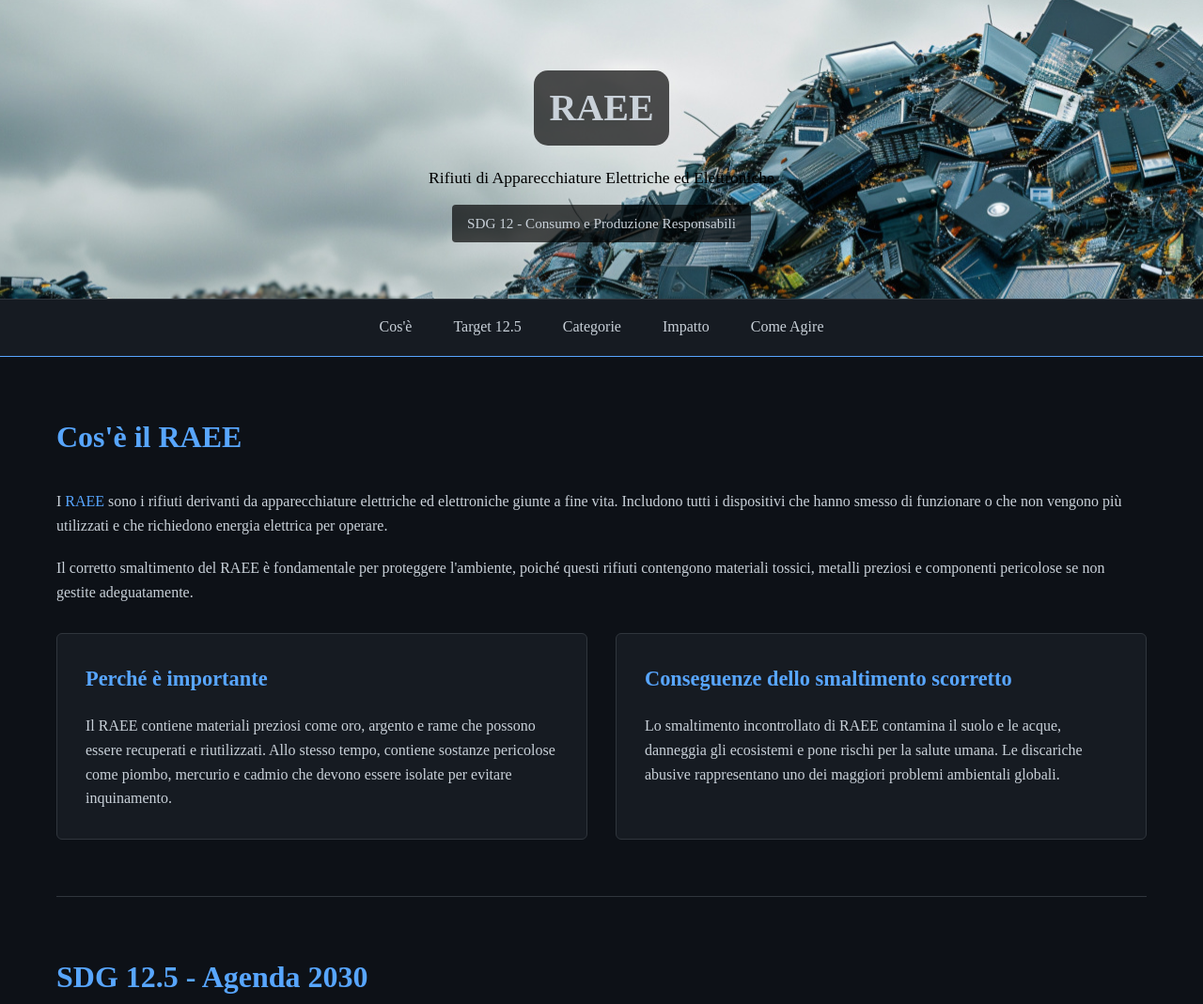
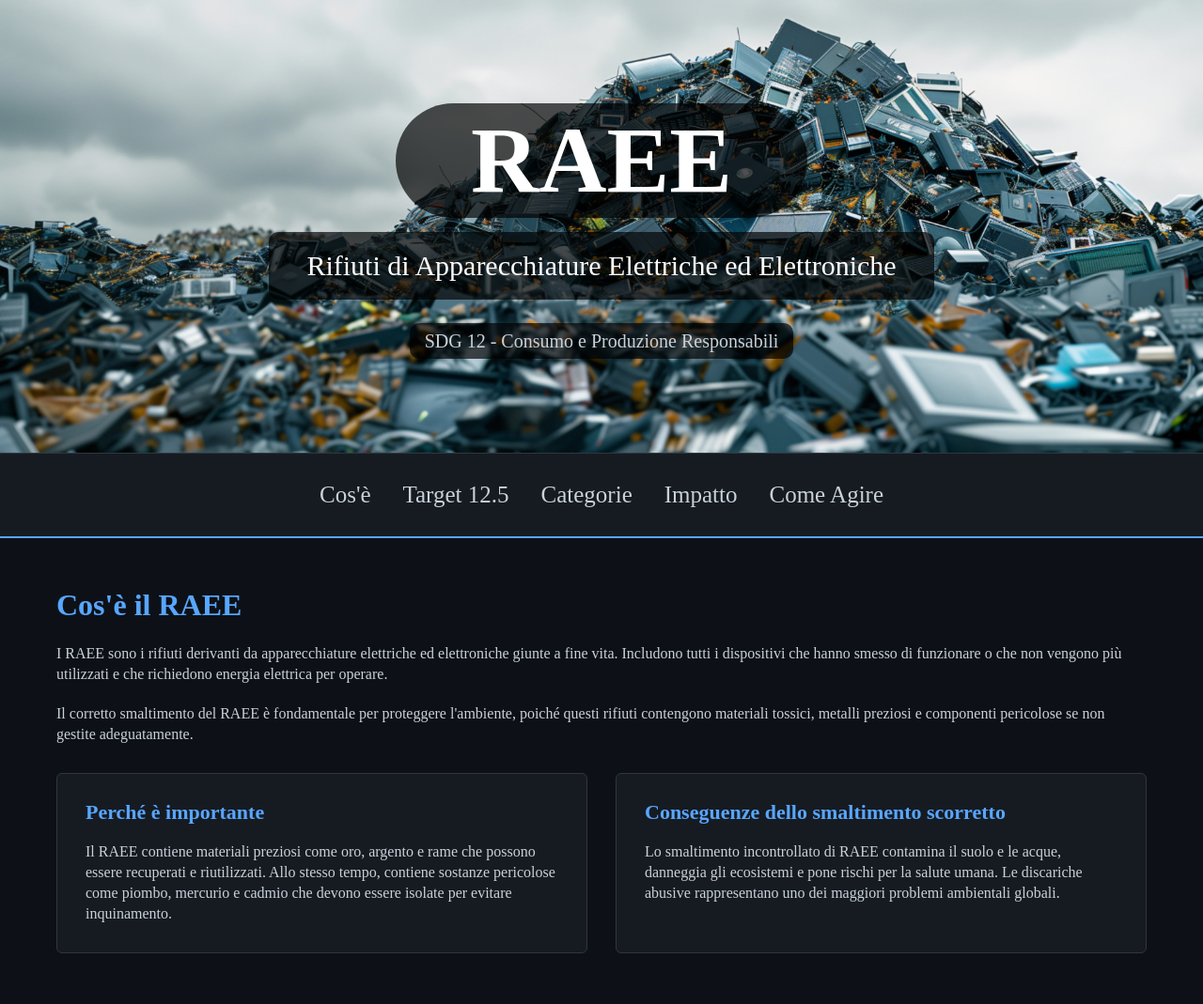
Before and after one commit to DARKWOLF60/Agenda_2030_RAEE, a plain HTML site: page index.html in a window 1280 px wide. Shown: the top 1069 px of the page at 94% size. Drawn offline with Linux system fonts and the light colour scheme; a web font is replaced by a local one.

Commit message:
Refactor code structure for improved readability and maintainability (final version)

```diff
--- a/index.html
+++ b/index.html
@@ -7,7 +7,7 @@
 
     <!-- Titolo della pagina visualizzato nel browser -->
     <title>RAEE - SDG 12.5 Agenda 2030</title>
-
+    <link rel="icon" href="Immagini/Logo_pagina.png">
     <!-- Link al file CSS esterno -->
     <link rel="stylesheet" href="style.css">
 </head>
@@ -15,8 +15,9 @@
     <!-- HEADER: Sezione introduttiva con titolo e badge SDG -->
     <header>
         <h1>RAEE</h1>
+
         <p>Rifiuti di Apparecchiature Elettriche ed Elettroniche</p>
-        <div class="sdg-badge">SDG 12 - Consumo e Produzione Responsabili</div>
+        <div class="sfondo_sottotitolo">SDG 12 - Consumo e Produzione Responsabili</div>
     </header>
 
     <!-- NAVIGAZIONE: Menu sticky con anchor links alle sezioni -->
@@ -206,11 +207,17 @@
 
             <h3>A livello comunitario</h3>
             <!-- Box evidenziato con azioni a livello comunitario -->
-            <div class="target-section">
-                <p>Promuovi iniziative di sensibilizzazione nella tua scuola e comunità. Organizza campagne di raccolta, informati sulle norme locali e condividi le buone pratiche con familiari e amici.</p>
-                <p>Supporta le politiche di responsabilità estesa del produttore (EPR) che incentivano le aziende a progettare prodotti più durevoli e riciclabili.</p>
+            <div class="grid-2">
+                <div class="card">
+                    <h3>Promuovi iniziativi</h3>
+                    <p>Promuovi iniziative di sensibilizzazione nella tua scuola e comunità. Organizza campagne di raccolta, informati sulle norme locali e condividi le buone pratiche con familiari e amici.</p>
+                </div>
+
+                <div class="card">
+                    <h3>EPR</h3>
+                    <p>Supporta le politiche di responsabilità estesa del produttore (EPR) che incentivano le aziende a progettare prodotti più durevoli e riciclabili.</p>
+                </div>
             </div>
-
             <h3>Come smaltire correttamente</h3>
             <!-- Lista delle opzioni di smaltimento corretto -->
             <div class="list-item">
@@ -235,7 +242,7 @@
     <!-- FOOTER: Informazioni di chiusura e credits -->
     <footer>
         <p><strong>RAEE e SDG 12.5 - Agenda 2030</strong></p>
-        <p>Progettato e fatto da: Solonaru Maxim, Tucci Giosué, Kevin Srna</p>
+        <p>Progettato e fatto da: Solonaru Maxim, Tucci Giosué, Kevin Habili</p>
         <p class="footer-source">Fonte: Direttiva UE 2012/19/UE, Agenzia delle Dogane e dei Monopoli, UNEP Global E-waste Monitor</p>
     </footer>
 </body>
--- a/style.css
+++ b/style.css
@@ -20,13 +20,12 @@
     font-weight: normal;
 }
 
-
 /* Stili generali del body */
 body {
     font-family:'NeverMind-Light';
     background-color: #0d1117;
     color: #c9d1d9;
-    line-height: 1.6;
+    line-height: 22px; /* 1.4em ≈ 22px */
 }
 
 /* ========================================
@@ -35,42 +34,57 @@ body {
 
 /* Header con gradiente blu e padding generoso */
 header {
-    /*background: linear-gradient(180deg, #000000 0%, #388bfd 100%);*/
+    /* background repeat: no-repeat per non farla ripetere */
+    /* background-size: cover per estenderla alla grandezza della pagina */
+    /* background: linear-gradient(180deg, #000000 0%, #388bfd 100%); */
+
     background-image: url('Immagini/Immagine_Header.jpeg');
-    padding: 60px 20px;
+    padding: 100px 20px;
     text-align: center;
     border-bottom: 1px solid #30363d;
     font-family: NeverMind-Bold;
-    background-position: 10% 10% ;
+    background-position: 10% 10%;
+    background-repeat: no-repeat;
+    background-size: cover;
+}
 
+/* Titolo principale H1 grande e bianco */
+header h1 {
+    display: block;
+    background-color: rgba(0, 0, 0, 0.678);
+    padding: 50px 80px;
+    border-radius: 100px;
+    margin: 10px auto;   /* auto per centrare */
+    font-size: 100px;
+    color: white;
+
+    width: fit-content;  /* si adatta al contenuto */
+    text-align: center;  /* testo centrato */
 }
 
 
-/* Titolo principale H1 grande e bianco */
-header h1 {
+/* Sottotitolo del header */
+header p {
+    display: block;
+    background-color: rgba(0, 0, 0, 0.678);
+    padding: 25px 40px;
+    border-radius: 10px;
+    margin: 15px auto;       /* auto per centrare */
+    font-size: 30px;
+    color: #ffffff;
+
+    width: fit-content;      /* si adatta al contenuto */
+    text-align: center;      /* testo centrato */
+}
+
+/* Badge SDG con background semi-trasparente */
+.sfondo_sottotitolo {
     display: inline-block;
     background-color: rgba(0, 0, 0, 0.678);
     padding: 8px 16px;
-    border-radius: 15px;
-    margin-top: 15px;
-    font-size: 40px;
-}
-
-/* Sottotitolo del header */
-header p {
-    font-size: 1.1em;
-    color: #000000;
-    font-weight: 300;
-}
-
-/* Badge SDG con background semi-trasparente */
-.sdg-badge {
-    display: inline-block;
-    background-color: rgba(0, 0, 0, 0.678);
-    padding: 8px 16px;
-    border-radius: 4px;
-    margin-top: 15px;
-    font-size: 0.95em;
+    border-radius: 10px;
+    margin-top: 10px;
+    font-size: 20px; /* 0.95em ≈ 15px */
 }
 
 /* ========================================
@@ -80,28 +94,35 @@ header p {
 /* Nav bar con posizione sticky */
 nav {
     background-color: #161b22;
-    padding: 0;
-    border-bottom: 1px solid #58a6ff;
-    position: sticky; /*Incolla la nav alla parte alta del schermo*/
-    top: 0px; /*Spacing della nav dal schermo*/
+    padding: 5px;
+    border-bottom: 2px solid #58a6ff;
+    position: sticky; /* Incolla la nav alla parte alta del schermo */
+    top: 0px; /* Spacing della nav dal schermo */
     text-align: center;
-
 }
 
 /* Link di navigazione con hover effect */
 nav a {
     display: inline-block;
-    padding: 16px 20px;
+    padding: 18px 15px;
     color: #c9d1d9;
     text-decoration: none;
-    border-bottom: 2px solid transparent;
-    transition: all 0.3s ease;
+    border-bottom: 10px solid transparent;
+    border-top: 10px solid transparent;
+    transition: all 0.5s ease;
+    font-size: 25px;
 }
 
 /* Hover effect: colore blu e border bottom */
 nav a:hover {
     color: #58a6ff;
-    border-bottom-color: #ffffff;
+    border-top-color: #58a6ff;
+    border-top-width: 5px;
+
+
+    border-bottom-color: #58a6ff;
+    border-bottom-width: 5px;
+
 }
 
 /* ========================================
@@ -132,14 +153,14 @@ section:last-child {
 
 /* H2: titoli sezioni principali */
 h2 {
-    font-size: 2em;
+    font-size: 32px; /* 2em ≈ 32px */
     margin-bottom: 30px;
     color: #58a6ff;
 }
 
 /* H3: sottotitoli */
 h3 {
-    font-size: 1.4em;
+    font-size: 22px; /* 1.4em ≈ 22px */
     margin: 25px 0 15px 0;
     color: #58a6ff;
 }
@@ -178,7 +199,8 @@ p {
 .card:hover {
     border-color: #ececec;
     background-color: #0d1117;
-    box-shadow: 0 0 100px rgb(88, 166, 255);
+    box-shadow: 0 0 50px rgb(88, 166, 255);
+    transform: scale(1.2);
 }
 
 /* H3 all'interno di card senza top margin */
@@ -194,10 +216,13 @@ p {
 /* Box evidenziato per il target 12.5 con border sinistro */
 .target-section {
     background-color: #161b22;
-    padding: 40px;
+    padding: 20px;
+    font-size: 17px;
     border-radius: 6px;
     border-left: 4px solid #cecece;
-    margin: 30px 0;
+    margin: 30px 30px;
+
+
 }
 
 /* H3 in target section senza top margin */
@@ -208,7 +233,7 @@ p {
 
 /* Testo del target in font size aumentato */
 .target-text {
-    font-size: 1.1em;
+    font-size: 18px; /* 1.1em ≈ 18px */
     margin: 20px 0;
 }
 
@@ -237,23 +262,30 @@ p {
     border-radius: 6px;
     text-align: center;
     border: 1px solid #cecece;
+    transition: all 0.2s ease;
+}
+.stat-item:hover {
+    transform: scale(1.3);
+    box-shadow: 0 0 10px;
 }
 
 /* Numero statistico in blu grande */
 .stat-number {
-    font-size: 2em;
+    font-size: 32px; /* 2em ≈ 32px */
     color: #58a6ff;
     font-weight: bold;
-    margin-bottom: 10px;
+    margin-bottom: 15px;
 }
 
 /* Label sotto il numero */
 .stat-label {
     color: #8b949e;
-    font-size: 0.95em;
+    font-size: 15px; /* 0.95em ≈ 15px */
 }
 
-/*LIST ITEMS */
+/* ========================================
+   LIST ITEMS
+   ======================================== */
 
 /* Item di lista con padding e border */
 .list-item {
@@ -271,34 +303,36 @@ p {
     color: #58a6ff;
 }
 
-/* FOOTER */
+/* ========================================
+   FOOTER
+   ======================================== */
 
-/* Footer con background scuro */
 footer {
-    background: linear-gradient(0deg, #000000 0%, #388bfd 100%);
+    background-image: url(Immagini/Immagine_Sezione_Impatto.jpg);
+    background-position: center bottom;
     padding: 80px 20px;
     text-align: center;
     border-top: 1px solid #30363d;
     margin-top: 60px;
+    background-repeat: no-repeat;
+    background-size: cover;
 }
 
 /* Paragrafi nel footer */
 footer p {
     color: #ffffff;
     margin: 10px 0;
+    display: inline-block;
+    background-color: rgba(0, 0, 0, 0.678);
+    padding: 8px 16px;
+    border-radius: 15px;
+    margin-top: 15px;
+    font-size: 20px;
 }
 
 /* Testo sorgente nel footer con colore più scuro */
 .footer-source {
-    color: #6e7681;
+    color: #58a6ff;
     font-size: 0.9em;
     margin-top: 20px;
 }
-
-/*UTILITY CLASSES */
-
-/* Testo highlight in blu */
-.highlight {
-    color: #58a6ff;
-    font-weight: 500;
-}
```
Also changed, not shown: Immagini/Logo_pagina.png (added).
